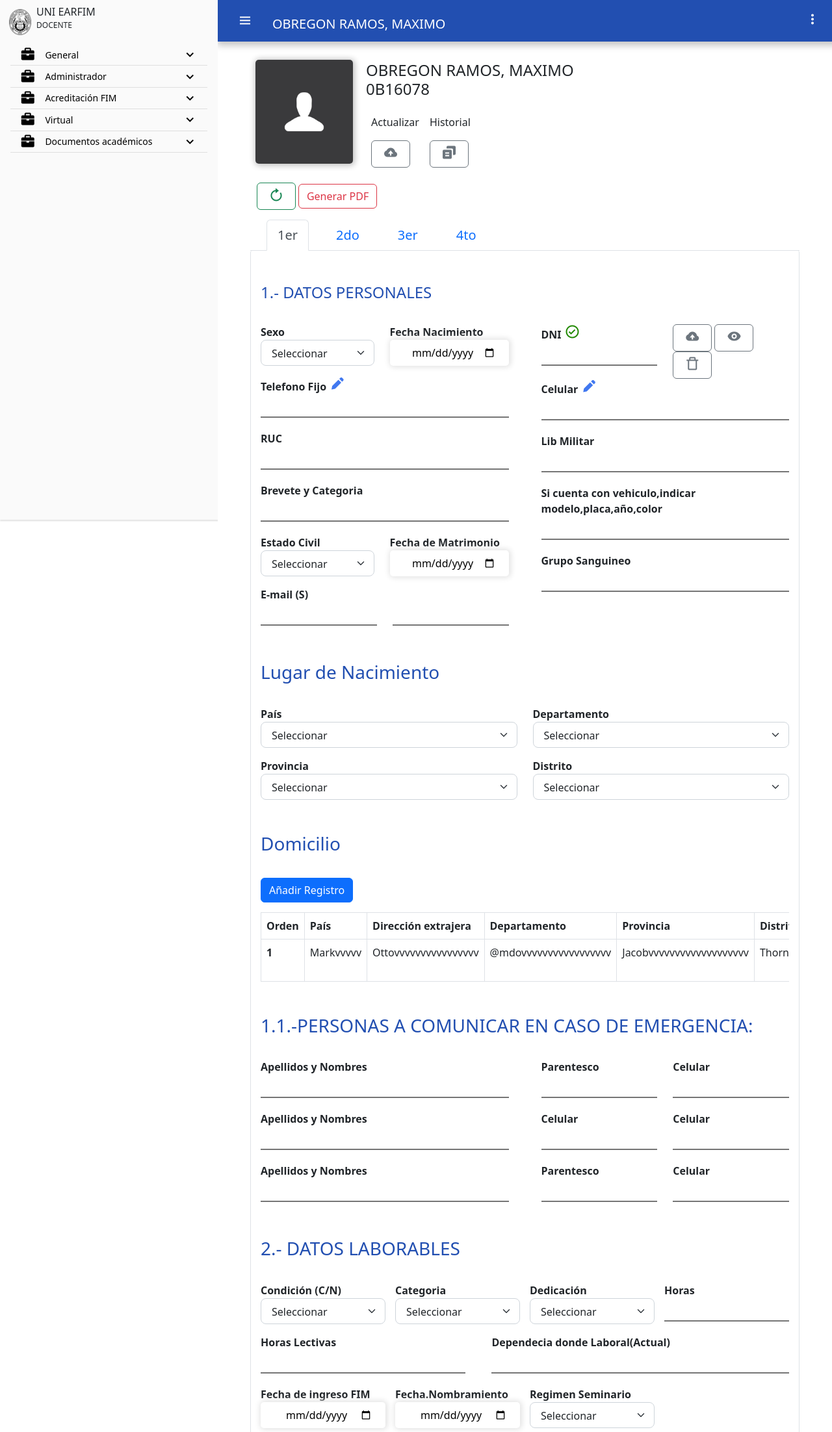
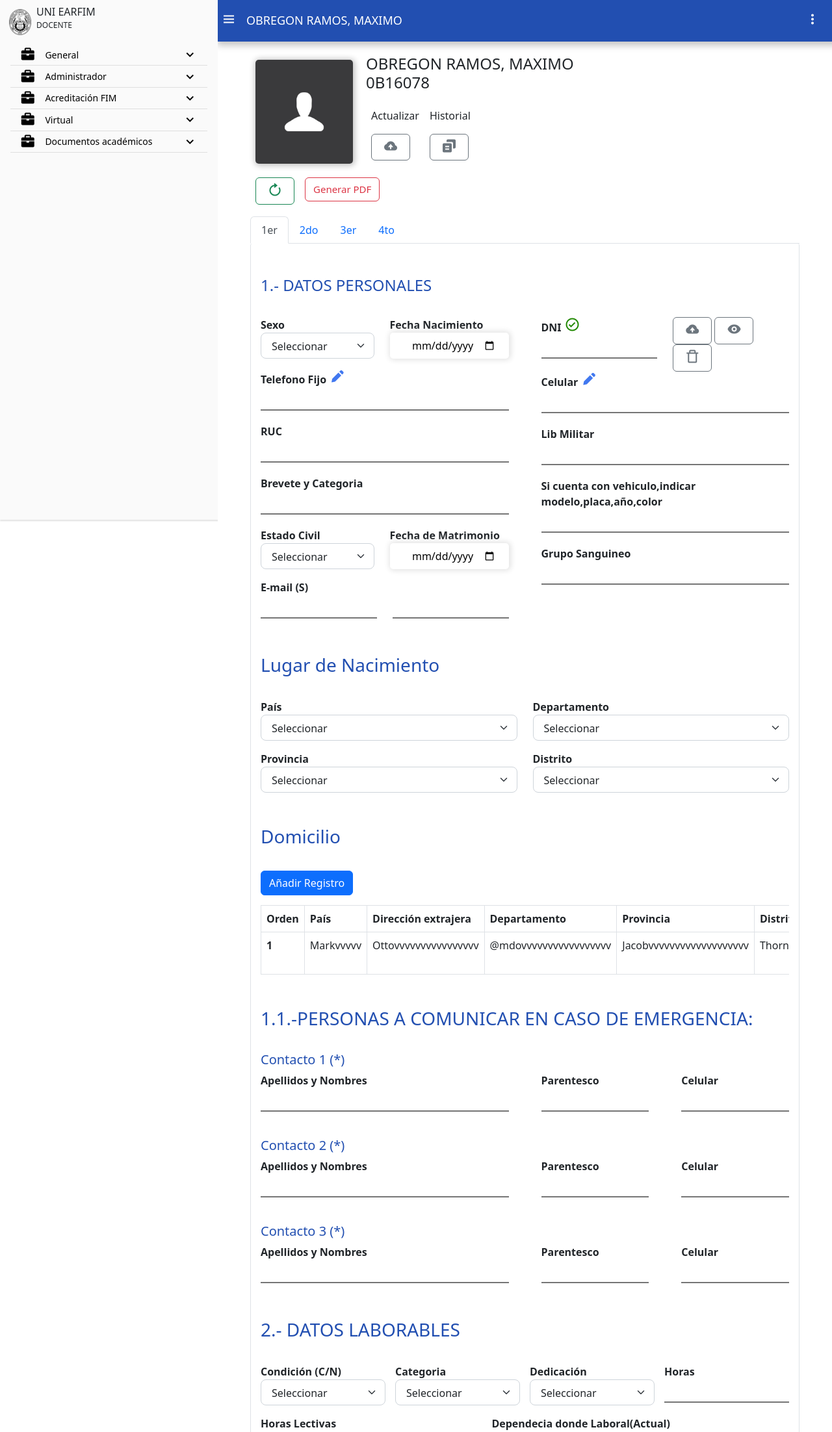
Before and after one commit to Daryl-OB/EARPFIM, a PHP site: page /html/info-docente.html in a window 1280 px wide. Shown: the top 2204 px of the page at 65% size. Run offline with PHP 8.4, Linux system fonts and the light colour scheme.

Commit message:
agregando

```diff
--- a/css/info-docente.css
+++ b/css/info-docente.css
@@ -8,12 +8,12 @@
     border-radius: 5px;
     margin-right:20px;
 }
-.name{
-    margin-top: 10px;
-}
-.button-option{
-    padding: 15px 10px;
+
+.button-option .btn{
+
+    margin-bottom: 10px;
     font-size: 15px;
+
 }
 .frame{
     border-bottom: 1px solid#dee2e6;
@@ -28,11 +28,15 @@
     grid-template-columns: 1fr 1fr;
     gap: 50px;
 }
-
+.contacto{
+    margin-bottom: 20px;
+}
+h5{
+    color:rgb(34, 79, 177);
+}
 .title{
     margin: 35px 0px;
     color:rgb(34, 79, 177);
-
 }
 .form-select{
     height: 40px;
@@ -80,3 +84,23 @@
     justify-content: flex-start;
 
 }
+@media (max-width:600px) {
+    .content-info{
+        display: grid;
+        place-items: center;
+        text-align: center;
+    }
+    .frame{
+        overflow: hidden;
+    }
+    .button-option{
+        display: flex;
+        justify-content: center;
+    }
+    .content-columm {
+        grid-template-columns: 1fr;
+    }
+    .datos{
+        grid-template-columns: 1fr;
+    }
+}
--- a/css/style.css
+++ b/css/style.css
@@ -144,26 +144,67 @@ i {
   left: 335px;
   width:  calc(100% - 335px);
 
+
 }
 .content-nav{
   height: 64px;
   display: flex;
   align-items: center;
   justify-content: space-between;
+  overflow: hidden;
   background-color: rgb(34, 79, 177);
   box-shadow:  4px 1px 10px 5px rgb(197, 197, 197);
+  color: white;
+  font-size: 18px;
 }
-.nav-item {
-  display: flex;
-  align-items: center;
-  padding-left: 25px;
-  font-size: 20px;
-  font-weight: 400;
-  color: white;
-  cursor: pointer;
+.content-nav .name {
+  margin-top:15px ;
+  margin-left: 10px;
+}
 
+.content-nav .vertical-rounded {
+  margin-left: auto;
 }
+.name {
+  white-space: nowrap;
+  overflow: hidden;
+  text-overflow: ellipsis;
+}
+
 .content{
   margin:20px 50px;
 
 }
+@media (max-width:600px) {
+  .sidebar{
+    min-width: 1px;
+  }
+}
+/*@media (max-width:1024px) {
+
+  .sidebar{
+
+    z-index: 1;
+  }
+  .home{
+
+  }
+  .sidebar.close ~ .home{
+    position: relative;
+    left: 0px;
+    width:  calc(100% - 0px);
+    transition: 2.2s;
+    z-index: 2;
+
+
+  }
+  .toggl{
+    background: #0808080c;
+    position: fixed;
+    min-height: 100vh;
+    max-height: auto;
+    width:  100%;
+
+    z-index: 1;
+  }
+}
--- a/html/asistencia.html
+++ b/html/asistencia.html
@@ -130,6 +130,7 @@
                 </li>
             </ul>
         </div>
+
     </nav>
     <main class="home">
         <section class="content-nav">
@@ -163,7 +164,7 @@
                 <div class="semestre">
                     <p>Semestre:</p>
                     <select class="form-select form-select-lg mb-3 fs-6 fs-6" aria-label=".form-select-lg example">
-                        <option selected>Open this select menu</option>
+                        <option selected>Seleccionar</option>
                         <option value="1">One</option>
                         <option value="2">Two</option>
                     </select>
@@ -175,7 +176,7 @@
                             ENTRADA/SALIDA</button> Ayuda?</p>
                     <button type="button" class="asist-alumn">TOMAR ASISTENCIA DE ALUMNOS</button>
                     <div class="asist">
-                        <button type="button" class="just">SOLICITAR RECUPERACIÓN/JUSTIFICACIÓN</button><br><br>
+                        <button type="button" class="just">SOLICITAR RECUPERACIÓN/ JUSTIFICACIÓN</button><br><br>
                         <button type="button" class="punt">P: PUNTAL</button>
                         <button type="button" class="tard">T: TARDANZA (MIN)</button>
                         <button type="button" class="falt">F: FALTA</button>
@@ -186,6 +187,7 @@
             </section>
         </section>
     </main>
+
     <script src="/script.js"></script>
     <!-- Bootstrap JavaScript Libraries -->
     <script src="https://cdn.jsdelivr.net/npm/@popperjs/core@2.11.6/dist/umd/popper.min.js"
--- a/html/info-docente.html
+++ b/html/info-docente.html
@@ -166,13 +166,12 @@
                     <div class="name">
                         <h4>OBREGON RAMOS, MAXIMO<p>0B16078</p>
                         </h4>
-                        <div class="d-flex ">
+                        <div class="button-option d-flex">
                             <div class="m-2">
                                 <p>Actualizar</p>
                                 <button type="button" class="btn btn-outline-secondary"><i
                                         class='bx bxs-cloud-upload'></i></button>
                             </div>
-
                             <div class="m-2">
                                 <p>Historial</p>
                                 <button type="button" class="btn btn-outline-secondary"><i
@@ -182,8 +181,15 @@
                     </div>
                 </div>
                 <div class="button-option">
-                    <button type="button" class="btn btn-outline-success"><i class='bx bx-revision'></i></button>
-                    <button type="button" class="btn btn-outline-danger">Generar PDF</button>
+                    <div class=" d-flex">
+                        <div class="m-2">
+                            <button type="button" class="btn btn-outline-success "><i
+                                    class='bx bx-revision'></i></button>
+                        </div>
+                        <div class="m-2">
+                            <button type="button" class="btn btn-outline-danger">Generar PDF</button>
+                        </div>
+                    </div>
                 </div>
             </section>
             <section class="">
@@ -500,56 +506,46 @@
                     </article>
                     <article class="content-caso-sos">
                         <h3 class="title">1.1.-PERSONAS A COMUNICAR EN CASO DE EMERGENCIA:</h3>
-                        <div class="content-columm">
-                            <div>
-                                <b>Apellidos y Nombres</b>
-                                <input type="text" class="text">
-                                <b>Apellidos y Nombres</b>
-                                <input type="text" class="text">
-                                <b>Apellidos y Nombres</b>
-                                <input type="text" class="text">
-                            </div>
-                            <div class="">
-                                <div class="row g-9 ">
-                                    <div class="col-md-6">
-                                        <b>Parentesco</b>
-                                        <div class="form">
-                                            <input type="text" class="text">
-                                        </div>
-                                    </div>
-                                    <div class="col-md-6">
-                                        <b>Celular</b>
-                                        <div class="form">
-                                            <input type="text" class="text">
-                                        </div>
-                                    </div>
-                                    <div class="col-md-6">
-                                        <b>Celular</b>
-                                        <div class="form">
-                                            <input type="text" class="text">
-                                        </div>
-                                    </div>
-                                    <div class="col-md-6">
-                                        <b>Celular</b>
-                                        <div class="form">
-                                            <input type="text" class="text">
-                                        </div>
-                                    </div>
-                                    <div class="col-md-6">
-                                        <b>Parentesco</b>
-                                        <div class="form">
-                                            <input type="text" class="text">
-                                        </div>
-                                    </div>
-                                    <div class="col-md-6">
-                                        <b>Celular</b>
-                                        <div class="form">
-                                            <input type="text" class="text">
-                                        </div>
-                                    </div>
+                        <div class="contacto">
+                            <h5>Contacto 1 (*)</h5>
+                            <div class="content-columm">
+                                <b>Apellidos y Nombres
+                                <input type="text" class="text"></b>
+                                <div class="content-columm">
+                                    <b>Parentesco
+                                    <input type="text" class="text"></b>
+                                    <b>Celular
+                                    <input type="tel" class="text"></b>
                                 </div>
                             </div>
                         </div>
+                        <div class="contacto">
+                            <h5>Contacto 2 (*)</h5>
+                            <div class="content-columm">
+                                <b>Apellidos y Nombres
+                                <input type="text" class="text"></b>
+                                <div class="content-columm">
+                                    <b>Parentesco
+                                    <input type="text" class="text"></b>
+                                    <b>Celular
+                                    <input type="tel" class="text"></b>
+                                </div>
+                            </div>
+                        </div>
+                        <div class="contacto">
+                            <h5>Contacto 3 (*)</h5>
+                            <div class="content-columm">
+                                <b>Apellidos y Nombres
+                                <input type="text" class="text"></b>
+                                <div class="content-columm">
+                                    <b>Parentesco
+                                    <input type="text" class="text"></b>
+                                    <b>Celular
+                                    <input type="tel" class="text"></b>
+                                </div>
+                            </div>
+                        </div>
+
                     </article>
                     <article class="content-datos-laborales">
                         <h3 class="title">2.- DATOS LABORABLES</h3>
--- a/script.js
+++ b/script.js
@@ -1,4 +1,3 @@
-
 const body = document.querySelector("body"),
   sidebar = body.querySelector(".sidebar"),
   toggle = body.querySelector(".toggle");
```
Also changed, not shown: css/asistencia.css (+28 -0 lines), css/horario.css (+19 -0 lines), html/index.html (+9 -8 lines).
